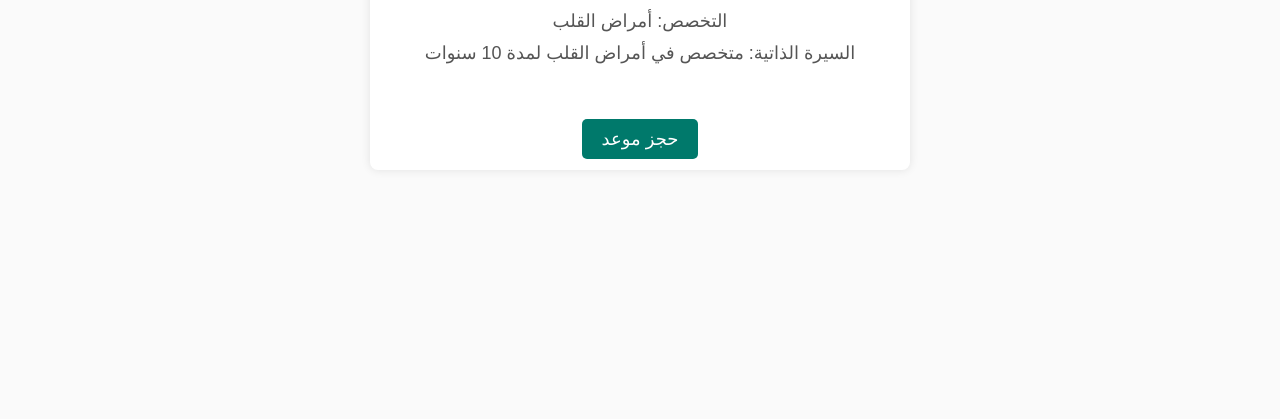
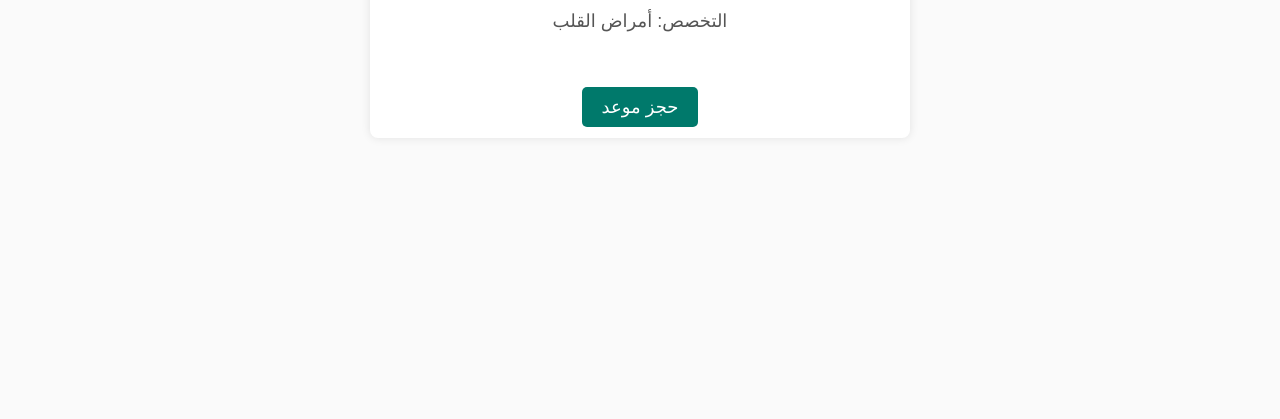
Before and after one commit to sagaiai/doctord11, a plain HTML site: page html.html in a window 1280 px wide. Shown: the part 381-800 px from the top of the page. Drawn offline with Linux system fonts and the light colour scheme.

Commit message:
Update html.html

```diff
--- a/html.html
+++ b/html.html
@@ -86,7 +86,7 @@
         <img src="imeg/usman-yousaf-pTrhfmj2jDA-unsplash.jpg" alt="دكتور صورة" /> <!-- قم بتغيير الرابط إلى مسار الصورة الخاص بك -->
         <h2>دكتورة !</h2>
         <p>التخصص: أمراض القلب</p>
-        <p>السيرة الذاتية: متخصص في أمراض القلب لمدة 10 سنوات
+        <p>
 
             </p>
         <br>
```
